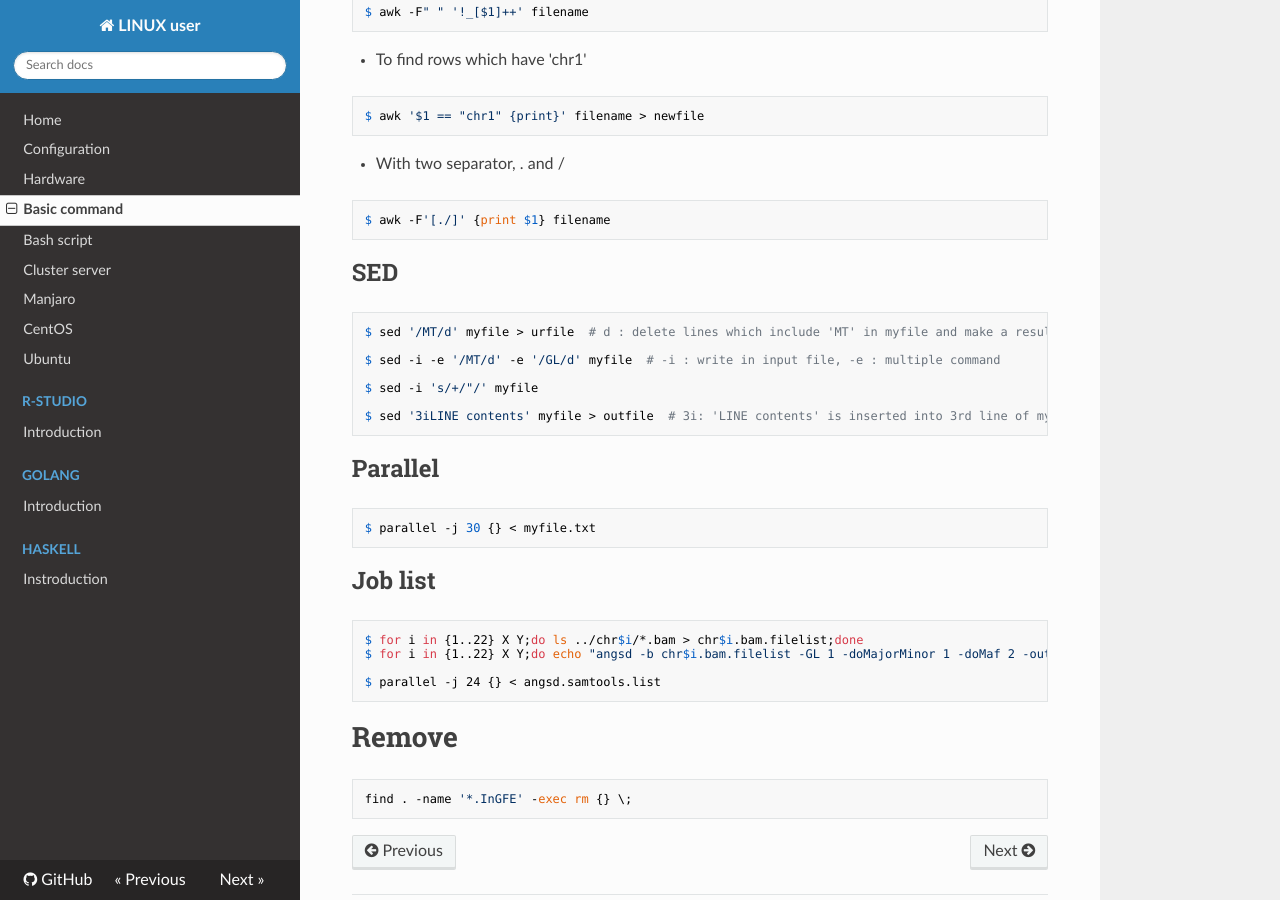
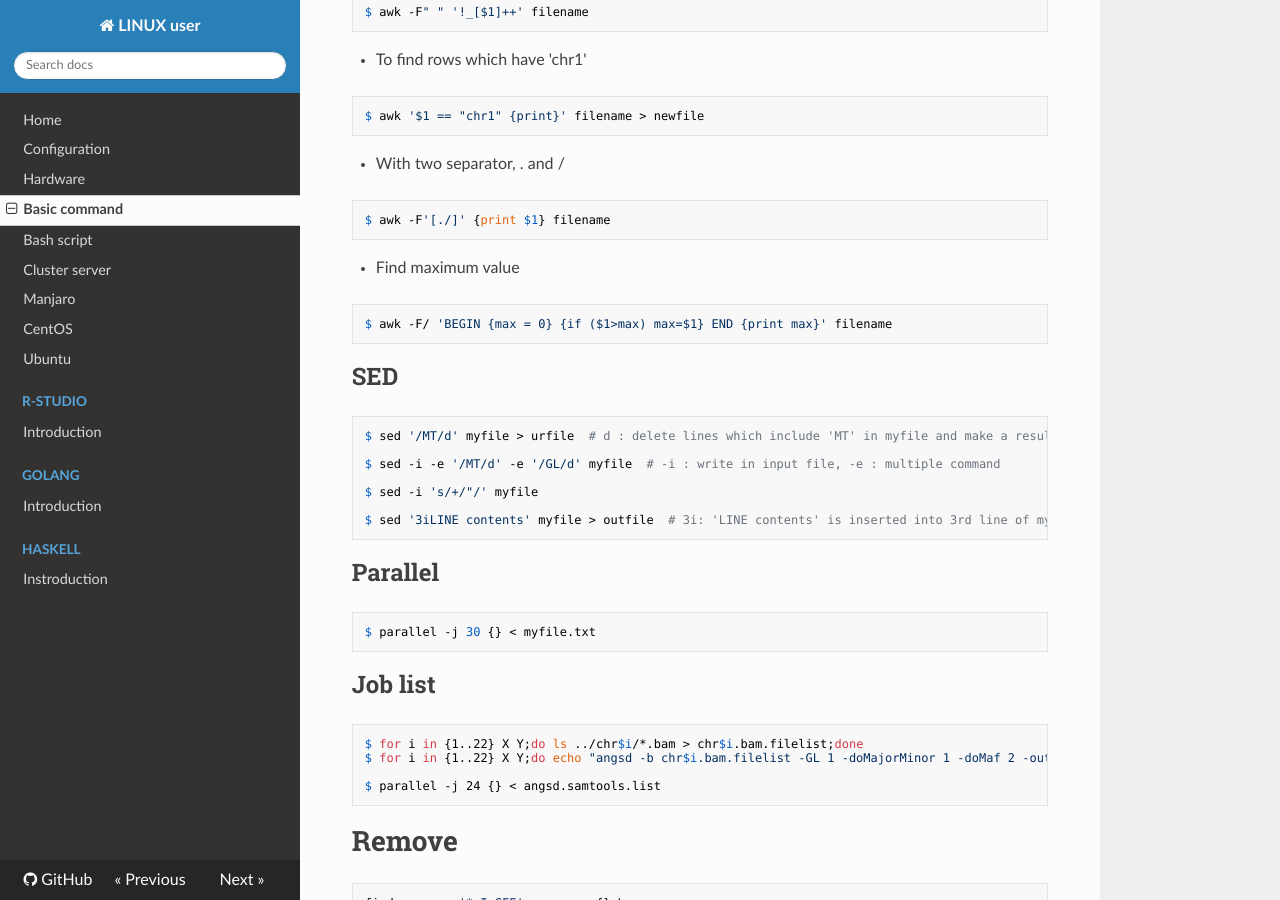
Before and after one commit to WonyoungCho/LINUX, an MkDocs documentation site: the page built from docs/basic_comm.md, in a window 1280 px wide and 900 px high, scrolled down 2440 px. Built offline with MkDocs 1.6.1, drawn with Linux system fonts in a browser that asks for light colours; nearby versions of some CDN libraries; old or Windows-style settings are respelled for this version of MkDocs.

Commit message:
Update basic_comm.md

````diff
--- a/docs/basic_comm.md
+++ b/docs/basic_comm.md
@@ -118,6 +118,10 @@ $ awk '$1 == "chr1" {print}' filename > newfile
 ```
 $ awk -F'[./]' {print $1} filename
 ```
+- Find maximum value
+```
+$ awk -F/ 'BEGIN {max = 0} {if ($1>max) max=$1} END {print max}' filename
+```
 
 ## SED
 ```
````
